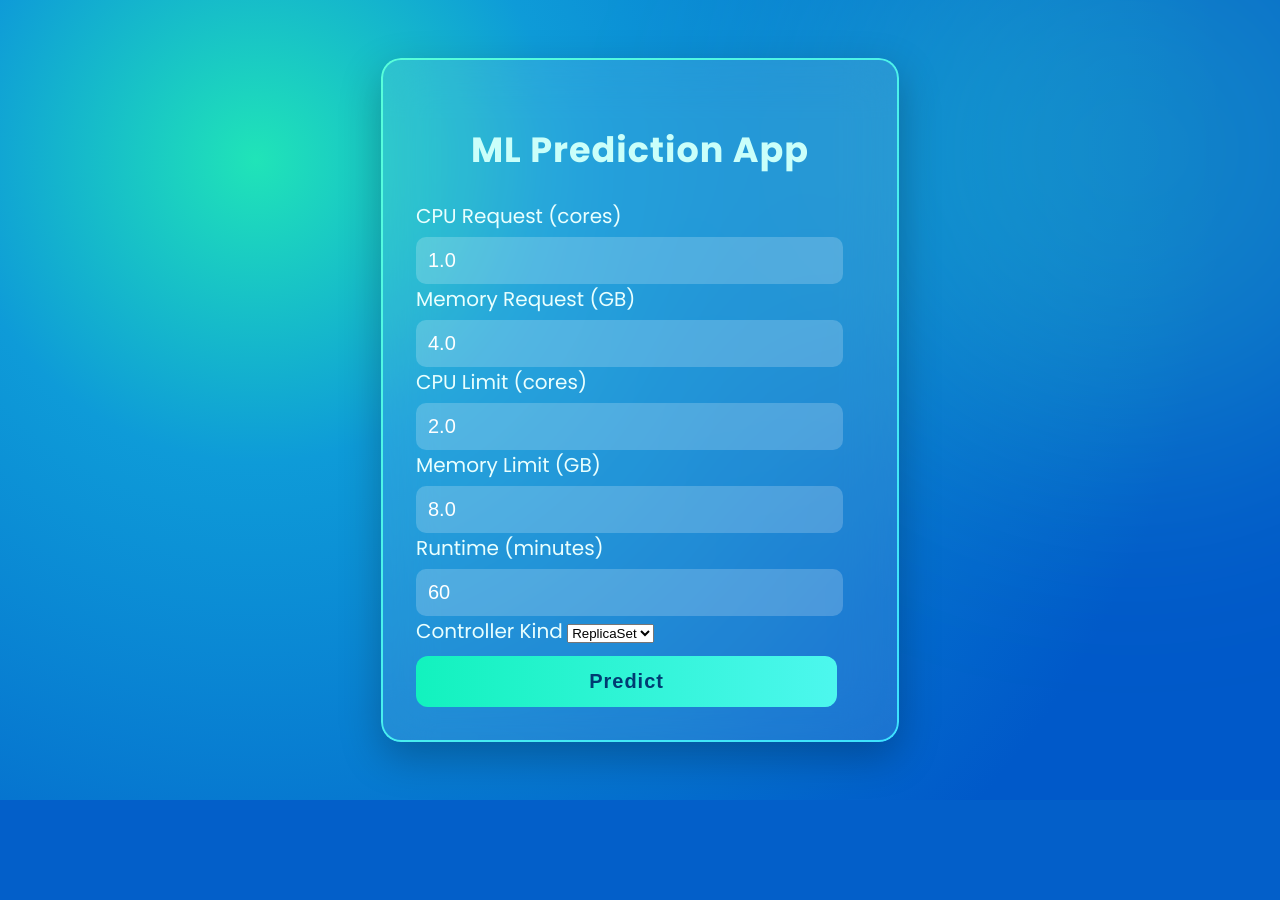
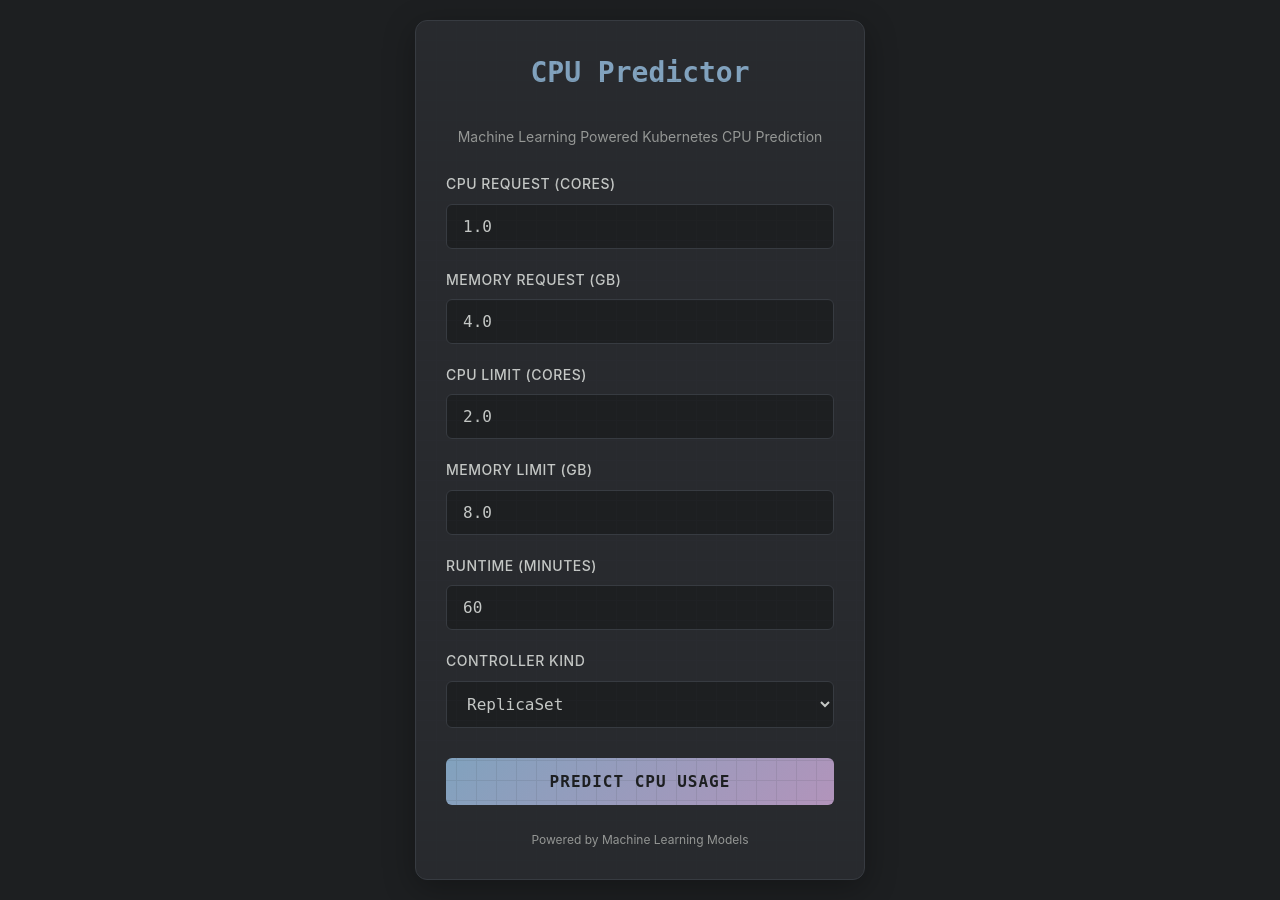
Before and after one commit to Shashank-techie/ML_Pipeline-DVC, a Flask app: page / in a window 1280 px wide; the page is wider, and only the part inside the window is pictured. Before the commit the page ends 800 px from the top of that part, so only its background shows below. Run offline with Flask 3, Linux system fonts and the light colour scheme; data that the repository does not hold is empty.

Commit message:
Final Changes for deployment

```diff
--- a/api/app.py
+++ b/api/app.py
@@ -11,57 +11,18 @@ app = Flask(__name__, template_folder="templates", static_folder="static")
 CORS(app)
 
 # ------------------------------------------------------
-# Configuration
-# ------------------------------------------------------
-MODEL_DIR = "models"
-
-MODEL_FILES = [
-    "label_encoder.pkl",
-    "lightgbm_model.pkl",
-    "random_forest_model.pkl",
-    "scaler.pkl",
-    "xgboost_model.pkl"
-]
-
-# ------------------------------------------------------
-# Verify model files exist locally
-# ------------------------------------------------------
-# def verify_model_files():
-#     print("📁 Verifying model files:")
-#     all_files_exist = True
-
-#     for fname in MODEL_FILES:
-#         local_path = f"{MODEL_DIR}/{fname}"
-#         exists = os.path.exists(local_path)
-#         print(f"   {local_path}: {'✅' if exists else '❌'}")
-#         if not exists:
-#             all_files_exist = False
-
-#     return all_files_exist
-
-# # Check if all model files are present
-# models_available = verify_model_files()
-
-# if not models_available:
-#     print("❌ Some model files are missing. Please ensure all models are copied to the models/cpu/ directory.")
-# else:
-#     print("✅ All model files are available locally.")
-
-# ------------------------------------------------------
 # Load predictor with local models
 # ------------------------------------------------------
 predictor = CPUPredictor()
-if True:
-    try:
-        models_loaded = predictor.load_models()
-        if models_loaded:
-            print("✅ Predictor initialized successfully.")
-        else:
-            print("❌ Predictor models failed to load.")
-    except Exception as e:
-        print("❌ Failed to load predictor models:", e)
-else:
-    print("⚠️  Skipping predictor initialization due to missing model files.")
+try:
+    models_loaded = predictor.load_models()
+    if models_loaded:
+        print("✅ Predictor initialized successfully.")
+        print(f"✅ Loaded models: {list(predictor.models.keys())}")
+    else:
+        print("❌ Predictor models failed to load.")
+except Exception as e:
+    print("❌ Failed to load predictor models:", e)
 
 # ------------------------------------------------------
 # Routes
@@ -86,7 +47,16 @@ def predict():
 
         print(f"🎯 Received prediction request: {data}")
 
-        # Use the new predictor interface
+        # Validate required fields
+        required_fields = ['cpu_request', 'mem_request', 'cpu_limit', 'mem_limit', 'runtime_minutes', 'controller_kind']
+        missing_fields = [field for field in required_fields if field not in data]
+        if missing_fields:
+            return jsonify({
+                "error": f"Missing required fields: {missing_fields}",
+                "required_fields": required_fields
+            }), 400
+
+        # Use the predictor
         predictions = predictor.predict_all(data)
 
         if predictions is None:
@@ -117,15 +87,26 @@ def predict():
         }
 
         return jsonify({
-            "avg_prediction": avg_prediction,
-            "predictions": result_predictions
+            "avg_prediction": round(avg_prediction, 4),
+            "predictions": result_predictions,
+            "status": "success"
         })
 
     except Exception as e:
         print(f"❌ Route error: {e}")
         return jsonify({"error": str(e)}), 500
 
+@app.route("/health", methods=["GET"])
+def health():
+    """Health check endpoint"""
+    return jsonify({
+        "status": "ready" if predictor.models_loaded else "loading",
+        "models_loaded": list(predictor.models.keys()) if predictor.models_loaded else [],
+        "models_loaded_count": len(predictor.models) if predictor.models_loaded else 0
+    })
+
 if __name__ == "__main__":
     port = int(os.environ.get("PORT", 5001))
+    debug = os.environ.get("FLASK_DEBUG", "false").lower() == "true"
     print(f"🚀 Starting server on port {port}...")
-    app.run(host="0.0.0.0", port=port)
+    app.run(host="0.0.0.0", port=port, debug=debug)
--- a/api/static/script.js
+++ b/api/static/script.js
@@ -1,7 +1,119 @@
+// Configuration
+const CONFIG = {
+    backendUrl: window.location.origin, // Use same origin as the page
+    endpoints: {
+        predict: '/predict',
+        health: '/health'
+    }
+};
+
+// Utility functions
+const utils = {
+    showLoading(button) {
+        button.dataset.originalText = button.textContent;
+        button.innerHTML = '<span class="loading"></span> Predicting...';
+        button.disabled = true;
+    },
+
+    hideLoading(button) {
+        if (button.dataset.originalText) {
+            button.textContent = button.dataset.originalText;
+        }
+        button.disabled = false;
+    },
+
+    showResult(message, isError = false) {
+        const resultBox = document.getElementById("resultBox");
+        const resultText = document.getElementById("resultText");
+
+        resultText.innerHTML = message;
+        resultBox.className = isError ? "result error" : "result";
+        resultBox.classList.remove("hidden");
+
+        // Scroll to result
+        resultBox.scrollIntoView({ behavior: 'smooth', block: 'nearest' });
+    },
+
+    formatPredictions(result) {
+        return `
+            <div style="margin-bottom: 15px;">
+                <strong style="color: #b5bd68;">Average Prediction:</strong>
+                <span style="font-family: 'Fira Code', monospace; font-size: 1.1em;">${result.avg_prediction} cores</span>
+            </div>
+            <div>
+                <strong style="color: #81a2be;">Individual Models:</strong><br>
+                <div style="margin-top: 8px; font-family: 'Fira Code', monospace;">
+                    <span style="color: #de935f;">LightGBM</span>: ${result.predictions.lightgbm !== null ? result.predictions.lightgbm : 'N/A'}<br>
+                    <span style="color: #b294bb;">Random Forest</span>: ${result.predictions.random_forest !== null ? result.predictions.random_forest : 'N/A'}<br>
+                    <span style="color: #8abeb7;">XGBoost</span>: ${result.predictions.xgboost !== null ? result.predictions.xgboost : 'N/A'}
+                </div>
+            </div>
+        `;
+    }
+};
+
+// Health check
+async function checkHealth() {
+    try {
+        const response = await fetch(CONFIG.endpoints.health);
+        const health = await response.json();
+        console.log('🔧 Server health:', health);
+
+        if (health.status !== 'ready') {
+            console.warn('Server models not fully loaded:', health);
+        }
+        return health;
+    } catch (error) {
+        console.error('Health check failed:', error);
+        return null;
+    }
+}
+
+// Main prediction function
+async function handlePrediction(formData) {
+    try {
+        console.log("📤 Sending prediction request:", formData);
+
+        const response = await fetch(CONFIG.endpoints.predict, {
+            method: "POST",
+            headers: {
+                "Content-Type": "application/json"
+            },
+            body: JSON.stringify(formData)
+        });
+
+        const result = await response.json();
+        console.log("📥 Received response:", result);
+
+        if (response.ok && result.status === "success") {
+            utils.showResult(utils.formatPredictions(result));
+        } else {
+            utils.showResult(`
+                <strong>Error:</strong> ${result.error || 'Unknown error occurred'}<br>
+                ${result.details ? `<small>${result.details}</small>` : ''}
+            `, true);
+        }
+
+        return result;
+
+    } catch (error) {
+        console.error("💥 Prediction error:", error);
+        utils.showResult(`
+            <strong>Network Error:</strong> ${error.message}<br>
+            <small>Please check your connection and try again.</small>
+        `, true);
+        return null;
+    }
+}
+
+// Form submission handler
 document.getElementById("predictForm").addEventListener("submit", async function(e) {
     e.preventDefault();
 
-    const data = {
+    const button = this.querySelector("button");
+    utils.showLoading(button);
+
+    const formData = {
         cpu_request: parseFloat(document.getElementById("cpu_request").value),
         mem_request: parseFloat(document.getElementById("mem_request").value),
         cpu_limit: parseFloat(document.getElementById("cpu_limit").value),
@@ -10,18 +122,24 @@ document.getElementById("predictForm").addEventListener("submit", async function
         controller_kind: document.getElementById("controller_kind").value
     };
 
-    const response = await fetch("http://127.0.0.1:5001/predict", {
-        method: "POST",
-        headers: {
-            "Content-Type": "application/json"
-        },
-        body: JSON.stringify(data)
-    });
+    await handlePrediction(formData);
+    utils.hideLoading(button);
+});
 
-    const result = await response.json();
+// Initialize app when page loads
+window.addEventListener('load', async () => {
+    console.log('🚀 CPU Predictor App Initializing...');
+    console.log('📍 Current URL:', window.location.href);
+    console.log('🔗 Backend URL:', CONFIG.backendUrl);
 
-    document.getElementById("resultText").textContent =
-        "Predicted output: " + JSON.stringify(result.prediction);
+    // Add code font to result area
+    document.getElementById('resultText').classList.add('code-font');
 
-    document.getElementById("resultBox").classList.remove("hidden");
+    // Check server health
+    await checkHealth();
 });
+
+// Add touch device detection for better mobile UX
+if ('ontouchstart' in window || navigator.maxTouchPoints) {
+    document.body.classList.add('touch-device');
+}
--- a/api/static/style.css
+++ b/api/static/style.css
@@ -1,146 +1,294 @@
-/* Import modern font like the example */
-@import url('https://fonts.googleapis.com/css2?family=Poppins:wght@300;400;600;700&display=swap');
+/* Atom Dark Theme Colors */
+:root {
+    --bg-primary: #1d1f21;
+    --bg-secondary: #282a2e;
+    --bg-tertiary: #373b41;
+    --text-primary: #c5c8c6;
+    --text-secondary: #969896;
+    --accent-green: #b5bd68;
+    --accent-blue: #81a2be;
+    --accent-purple: #b294bb;
+    --accent-orange: #de935f;
+    --accent-red: #cc6666;
+    --accent-cyan: #8abeb7;
+}
+
+/* Import modern font */
+@import url('https://fonts.googleapis.com/css2?family=Fira+Code:wght@300;400;500;600&family=Inter:wght@300;400;500;600&display=swap');
+
+* {
+    margin: 0;
+    padding: 0;
+    box-sizing: border-box;
+}
 
 body {
     margin: 0;
-    padding: 0;
-    height: 100vh;
+    padding: 20px;
+    min-height: 100vh;
     display: flex;
     justify-content: center;
     align-items: center;
-    font-family: "Poppins", sans-serif;
+    font-family: 'Inter', sans-serif;
+    background: var(--bg-primary);
+    color: var(--text-primary);
+    line-height: 1.6;
+}
 
-    /* Blue gradient background */
-    background: radial-gradient(circle at 20% 20%, #20e4b8 0%, #0e9bd8 25%, #0059c9 80%);
+/* Code font for specific elements */
+.code-font {
+    font-family: 'Fira Code', monospace;
+}
+
+.container {
+    width: 100%;
+    max-width: 500px;
+    padding: 30px;
+    border-radius: 12px;
+    background: var(--bg-secondary);
+    backdrop-filter: blur(10px);
+    box-shadow: 0 8px 32px rgba(0, 0, 0, 0.3);
+    border: 1px solid var(--bg-tertiary);
+    position: relative;
     overflow: hidden;
 }
 
-/* Soft abstract circular shape like the reference */
-body::before {
-    content: "";
-    position: absolute;
-    width: 600px;
-    height: 600px;
-    background: rgba(68, 255, 203, 0.25);
-    border-radius: 50%;
-    filter: blur(120px);
-    top: -150px;
-    right: -150px;
-}
-
-.container {
-    width: 35vw;
-    padding: 35px;
-    border-radius: 20px;
-
-    /* Transparent glass layer with mint tint */
-    background: rgba(255, 255, 255, 0.10);
-    backdrop-filter: blur(25px);
-
-    box-shadow: 0 15px 40px rgba(0, 0, 0, 0.25);
-    animation: fadeIn 0.6s ease-out;
-    position: relative;
-}
-
-/* Subtle gradient border */
+/* Subtle grid pattern */
 .container::before {
     content: "";
     position: absolute;
-    inset: 0;
-    border-radius: 20px;
-    padding: 2px;
-    background: linear-gradient(135deg, #58ffd9, #3de2ff);
-    -webkit-mask:
-        linear-gradient(#fff 0 0) content-box,
-        linear-gradient(#fff 0 0);
-    -webkit-mask-composite: xor;
-    mask-composite: exclude;
+    top: 0;
+    left: 0;
+    right: 0;
+    bottom: 0;
+    background:
+        linear-gradient(90deg, var(--bg-tertiary) 1px, transparent 1px) 0 0 / 20px 20px,
+        linear-gradient(0deg, var(--bg-tertiary) 1px, transparent 1px) 0 0 / 20px 20px;
+    opacity: 0.1;
     pointer-events: none;
 }
 
+/* Header Styles */
+h2 {
+    text-align: center;
+    color: var(--accent-blue);
+    margin-bottom: 30px;
+    font-weight: 600;
+    font-size: 28px;
+    font-family: 'Fira Code', monospace;
+}
+
+/* Input Groups */
+.input-group {
+    margin-bottom: 20px;
+}
+
+label {
+    display: block;
+    margin-bottom: 8px;
+    color: var(--text-primary);
+    font-weight: 500;
+    font-size: 14px;
+    text-transform: uppercase;
+    letter-spacing: 0.5px;
+}
+
+input, select {
+    width: 100%;
+    padding: 12px 16px;
+    border: 1px solid var(--bg-tertiary);
+    border-radius: 6px;
+    background: var(--bg-primary);
+    color: var(--text-primary);
+    font-size: 16px;
+    font-family: 'Fira Code', monospace;
+    transition: all 0.3s ease;
+    outline: none;
+}
+
+input:focus, select:focus {
+    border-color: var(--accent-blue);
+    box-shadow: 0 0 0 2px rgba(129, 162, 190, 0.2);
+    background: var(--bg-secondary);
+}
+
+/* Button Styles */
+button {
+    width: 100%;
+    padding: 14px;
+    margin-top: 10px;
+    border: none;
+    border-radius: 6px;
+    background: linear-gradient(135deg, var(--accent-blue), var(--accent-purple));
+    color: var(--bg-primary);
+    font-size: 16px;
+    font-weight: 600;
+    font-family: 'Fira Code', monospace;
+    cursor: pointer;
+    transition: all 0.3s ease;
+    text-transform: uppercase;
+    letter-spacing: 1px;
+}
+
+button:hover {
+    transform: translateY(-2px);
+    box-shadow: 0 8px 20px rgba(129, 162, 190, 0.3);
+}
+
+button:active {
+    transform: translateY(0);
+}
+
+button:disabled {
+    opacity: 0.6;
+    cursor: not-allowed;
+    transform: none;
+}
+
+/* Result Box */
+.result {
+    margin-top: 25px;
+    padding: 20px;
+    border-radius: 8px;
+    background: var(--bg-tertiary);
+    border-left: 4px solid var(--accent-green);
+    color: var(--text-primary);
+    animation: fadeIn 0.6s ease-out;
+}
+
+.result h3 {
+    color: var(--accent-green);
+    margin-bottom: 10px;
+    font-family: 'Fira Code', monospace;
+}
+
+.result.error {
+    border-left-color: var(--accent-red);
+    background: rgba(204, 102, 102, 0.1);
+}
+
+.result.error h3 {
+    color: var(--accent-red);
+}
+
+.hidden {
+    display: none;
+}
+
+/* Animations */
 @keyframes fadeIn {
     from {
         opacity: 0;
-        transform: translateY(20px);
+        transform: translateY(10px);
     }
-
     to {
         opacity: 1;
         transform: translateY(0);
     }
 }
 
-h2 {
-    text-align: center;
-    color: #cafffa;
-    margin-bottom: 25px;
-    font-weight: 700;
-    letter-spacing: 1px;
-    font-size: 35px;
+/* Loading Animation */
+.loading {
+    display: inline-block;
+    width: 20px;
+    height: 20px;
+    border: 3px solid rgba(255, 255, 255, 0.3);
+    border-radius: 50%;
+    border-top-color: var(--accent-blue);
+    animation: spin 1s ease-in-out infinite;
 }
 
-/* Labels */
-label {
-    font-size: 20px;
-    color: #e9fffe;
-    font-weight: 500;
+@keyframes spin {
+    to { transform: rotate(360deg); }
 }
 
-/* Input */
-input {
-    width: 90%;
-    padding: 12px;
-    margin-top: 6px;
+/* Mobile Responsive Styles */
+@media (max-width: 768px) {
+    body {
+        padding: 10px;
+        align-items: flex-start;
+        min-height: 100vh;
+        height: auto;
+    }
 
-    border-radius: 10px;
-    border: none;
-    background: rgba(255, 255, 255, 0.2);
-    color: white;
-    font-size: 20px;
-    outline: none;
-    transition: 0.3s;
+    .container {
+        padding: 20px;
+        margin: 10px 0;
+        max-width: 100%;
+        border-radius: 8px;
+    }
+
+    h2 {
+        font-size: 24px;
+        margin-bottom: 25px;
+    }
+
+    input, select {
+        padding: 14px 16px;
+        font-size: 16px; /* Prevents zoom on iOS */
+    }
+
+    button {
+        padding: 16px;
+        font-size: 16px;
+    }
+
+    .input-group {
+        margin-bottom: 16px;
+    }
+
+    .result {
+        margin-top: 20px;
+        padding: 16px;
+    }
 }
 
-input:focus {
-    background: rgba(255, 255, 255, 0.35);
-    box-shadow: 0 0 12px rgba(0, 255, 204, 0.6);
+@media (max-width: 480px) {
+    body {
+        padding: 5px;
+    }
+
+    .container {
+        padding: 15px;
+    }
+
+    h2 {
+        font-size: 22px;
+        margin-bottom: 20px;
+    }
+
+    input, select {
+        padding: 12px 14px;
+    }
+
+    button {
+        padding: 14px;
+    }
 }
 
-/* Button */
-button {
-    width: 94%;
-    padding: 14px;
-    margin-top: 10px;
-    border: none;
-    border-radius: 12px;
-    background: linear-gradient(90deg, #12f2be, #4df7ee);
-    color: #003b72;
-    font-size: 20px;
-    font-weight: 700;
-    letter-spacing: 1px;
-    cursor: pointer;
-    transition: all 0.25s ease;
+/* High-resolution displays */
+@media (min-width: 1200px) {
+    .container {
+        max-width: 450px;
+    }
 }
 
-button:hover {
-    transform: scale(1.03);
-    box-shadow: 0 8px 20px rgba(0, 255, 204, 0.45);
+/* Dark mode support */
+@media (prefers-color-scheme: dark) {
+    :root {
+        color-scheme: dark;
+    }
 }
 
-/* Result box */
-.result {
-    margin-top: 25px;
-    padding: 20px;
-    border-radius: 12px;
+/* Print styles */
+@media print {
+    body {
+        background: white !important;
+        color: black !important;
+    }
 
-    background: rgba(0, 255, 190, 0.18);
-    border-left: 5px solid #24ffce;
-
-    color: #dffff9;
-    font-size: 15px;
-    animation: fadeIn 0.6s ease-out;
+    .container {
+        box-shadow: none !important;
+        border: 1px solid #ccc !important;
+    }
 }
-
-.hidden {
-    display: none;
-}
--- a/api/templates/index.html
+++ b/api/templates/index.html
@@ -3,48 +3,69 @@
 <head>
     <meta charset="UTF-8">
     <meta name="viewport" content="width=device-width, initial-scale=1.0">
-    <title>ML Predictor UI</title>
+    <title>CPU Usage Predictor</title>
+    <meta name="description" content="Predict CPU usage for Kubernetes workloads using machine learning">
+
+    <!-- Favicon -->
+    <link rel="icon" type="image/x-icon" href="{{ url_for('static', filename='favicon.ico') }}">
+
+    <!-- Styles -->
     <link rel="stylesheet" type="text/css" href="{{ url_for('static', filename='style.css') }}">
+
+    <!-- Preload critical fonts -->
+    <link rel="preconnect" href="https://fonts.googleapis.com">
+    <link rel="preconnect" href="https://fonts.gstatic.com" crossorigin>
 </head>
 <body>
-
     <div class="container">
-        <h2>ML Prediction App</h2>
+        <header>
+            <h2>CPU Predictor</h2>
+            <p style="text-align: center; color: var(--text-secondary); margin-bottom: 25px; font-size: 14px;">
+                Machine Learning Powered Kubernetes CPU Prediction
+            </p>
+        </header>
 
         <form id="predictForm">
             <div class="input-group">
-                <label>CPU Request (cores)</label>
-                <input type="number" step="0.01" id="cpu_request" value="1.0" required>
+                <label for="cpu_request">CPU Request (cores)</label>
+                <input type="number" step="0.01" id="cpu_request" value="1.0" min="0.01" max="100" required>
             </div>
 
             <div class="input-group">
-                <label>Memory Request (GB)</label>
-                <input type="number" step="0.01" id="mem_request" value="4.0" required>
+                <label for="mem_request">Memory Request (GB)</label>
+                <input type="number" step="0.01" id="mem_request" value="4.0" min="0.1" max="512" required>
             </div>
 
             <div class="input-group">
-                <label>CPU Limit (cores)</label>
-                <input type="number" step="0.01" id="cpu_limit" value="2.0" required>
+                <label for="cpu_limit">CPU Limit (cores)</label>
+                <input type="number" step="0.01" id="cpu_limit" value="2.0" min="0.01" max="100" required>
             </div>
 
             <div class="input-group">
-                <label>Memory Limit (GB)</label>
-                <input type="number" step="0.01" id="mem_limit" value="8.0" required>
+                <label for="mem_limit">Memory Limit (GB)</label>
+                <input type="number" step="0.01" id="mem_limit" value="8.0" min="0.1" max="512" required>
             </div>
 
             <div class="input-group">
-                <label>Runtime (minutes)</label>
-                <input type="number" id="runtime_minutes" value="60" required>
+                <label for="runtime_minutes">Runtime (minutes)</label>
+                <input type="number" id="runtime_minutes" value="60" min="1" max="525600" required>
             </div>
 
             <div class="input-group">
-                <label>Controller Kind</label>
+                <label for="controller_kind">Controller Kind</label>
                 <select id="controller_kind" required>
                     <option value="ReplicaSet">ReplicaSet</option>
+                    <option value="Deployment">Deployment</option>
+                    <option value="StatefulSet">StatefulSet</option>
+                    <option value="DaemonSet">DaemonSet</option>
+                    <option value="Job">Job</option>
+                    <option value="CronJob">CronJob</option>
                 </select>
             </div>
 
-            <button type="submit">Predict</button>
+            <button type="submit">
+                Predict CPU Usage
+            </button>
         </form>
 
         <div id="resultBox" class="result hidden">
@@ -52,6 +73,9 @@
             <p id="resultText"></p>
         </div>
 
+        <footer style="margin-top: 25px; text-align: center; color: var(--text-secondary); font-size: 12px;">
+            <p>Powered by Machine Learning Models</p>
+        </footer>
     </div>
 
     <script src="{{ url_for('static', filename='script.js') }}"></script>
```
Also changed, not shown: 3 other files.
